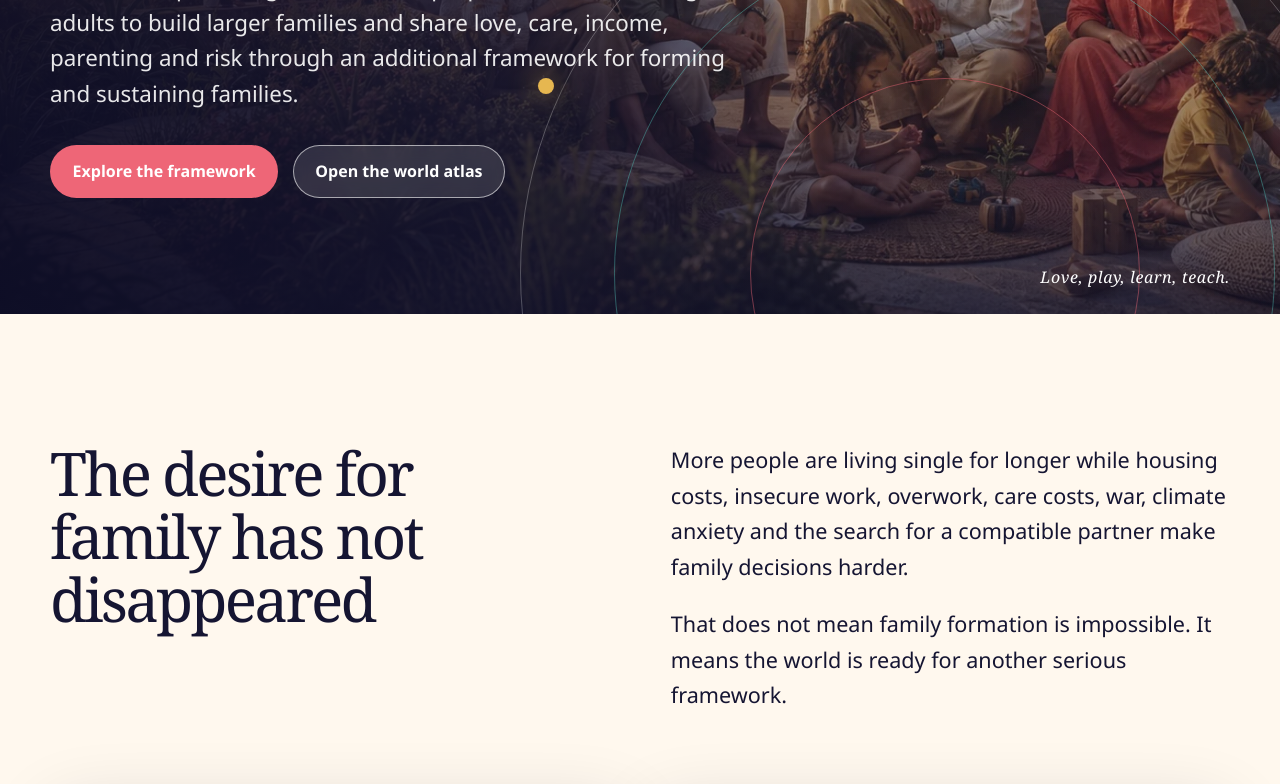
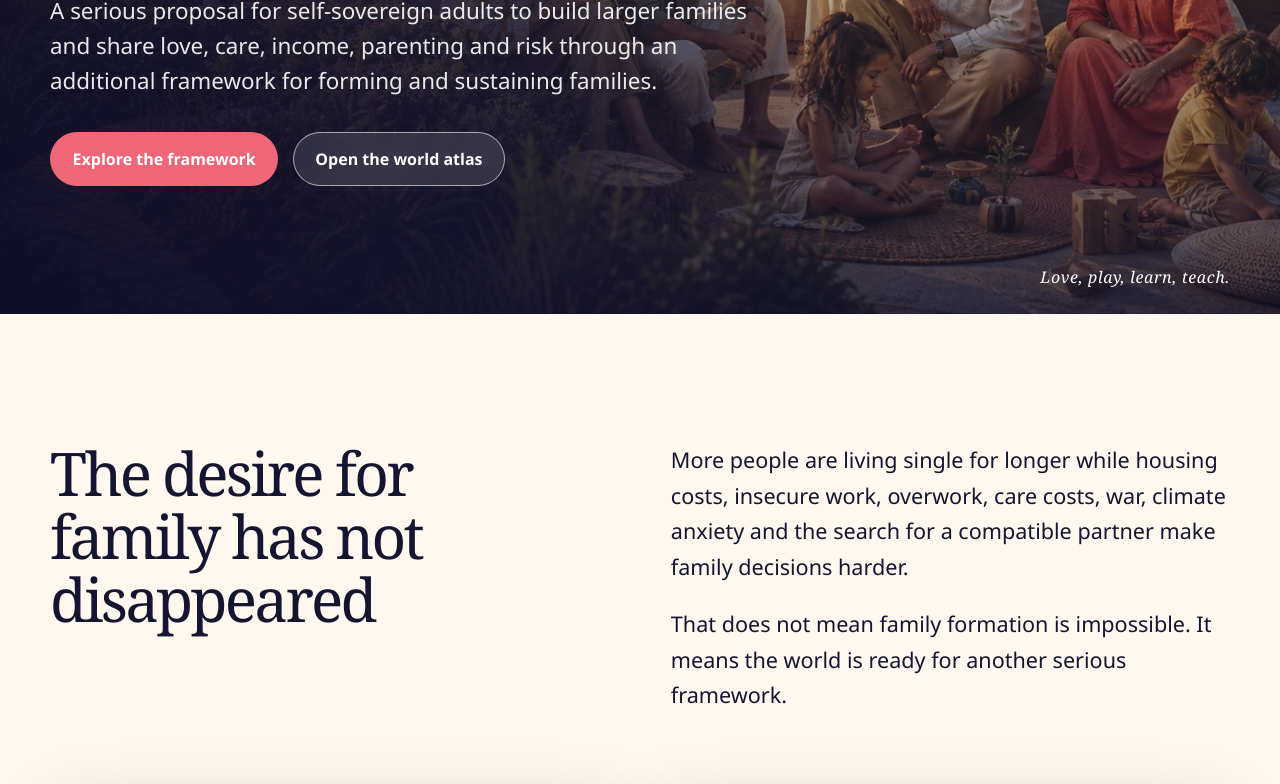
Before and after one commit to auraofintelligence/global-group-marriages, a plain HTML site: page index.html in a window 1280 px wide. Shown: the part 486-1270 px from the top of the page. Drawn offline with Linux system fonts and the light colour scheme.

Commit message:
Refine the homepage hero

```diff
--- a/assets/styles.css
+++ b/assets/styles.css
@@ -58,11 +58,8 @@ h3 { font-size: clamp(1.5rem, 2.3vw, 2.15rem); letter-spacing: -0.025em; }
 .button-glass:hover { background: rgba(255, 255, 255, 0.22); }
 .button-light { background: var(--cream); color: var(--ink); }
 .hero-note { position: absolute; z-index: 3; right: max(1.25rem, calc((100vw - 1180px) / 2)); bottom: 1.5rem; margin: 0; font-family: Georgia, "Times New Roman", serif; font-size: 1rem; font-style: italic; letter-spacing: 0.04em; }
-.hero-orbit { position: absolute; z-index: 2; right: -7vw; bottom: -30vw; width: min(68vw, 850px); aspect-ratio: 1; border: 1px solid rgba(255, 255, 255, 0.25); border-radius: 50%; }
-.hero-orbit span { position: absolute; border-radius: 50%; }
-.hero-orbit span:nth-child(1) { inset: 11%; border: 1px solid rgba(88, 215, 203, 0.38); }
-.hero-orbit span:nth-child(2) { inset: 27%; border: 1px solid rgba(238, 102, 119, 0.45); }
-.hero-orbit span:nth-child(3) { top: 27%; left: 2%; width: 1rem; aspect-ratio: 1; background: var(--gold); box-shadow: 0 0 28px rgba(230, 183, 80, 0.85); }
+.hero-statement { max-width: 760px !important; margin-bottom: 0.7rem !important; font-family: Georgia, "Times New Roman", serif; font-size: clamp(1.55rem, 3vw, 2.45rem) !important; line-height: 1.22 !important; color: var(--white) !important; }
+.hero-description { max-width: 720px !important; }
 
 .section { padding: clamp(5.5rem, 10vw, 9rem) 0; }
 .section-cream { background: var(--cream); }
--- a/index.html
+++ b/index.html
@@ -27,10 +27,10 @@
   <main id="main-content">
     <section class="hero hero-home" aria-labelledby="home-title">
       <div class="hero-shade"></div>
-      <div class="hero-orbit" aria-hidden="true"><span></span><span></span><span></span></div>
       <div class="wrap hero-content">
-        <h1 id="home-title">Two people should not have to carry a whole family alone.</h1>
-        <p>Global Group Marriages is a serious proposal for self-sovereign adults to build larger families and share love, care, income, parenting and risk through an additional framework for forming and sustaining families.</p>
+        <h1 id="home-title">Global Group Marriages</h1>
+        <p class="hero-statement">One or two people should not have to carry a whole family.</p>
+        <p class="hero-description">A serious proposal for self-sovereign adults to build larger families and share love, care, income, parenting and risk through an additional framework for forming and sustaining families.</p>
         <div class="button-row">
           <a class="button button-primary" href="#framework">Explore the framework</a>
           <a class="button button-glass" href="#world-atlas">Open the world atlas</a>
```
